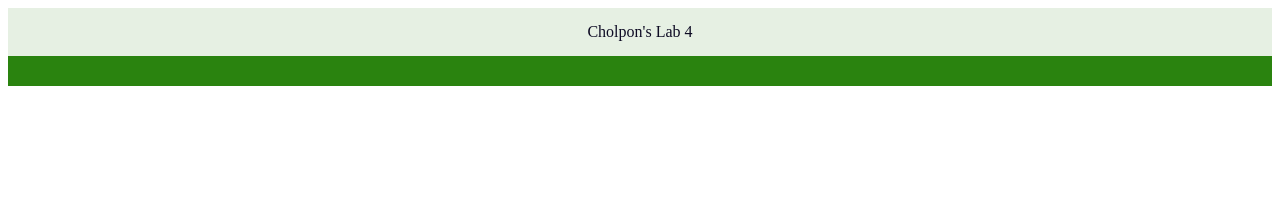
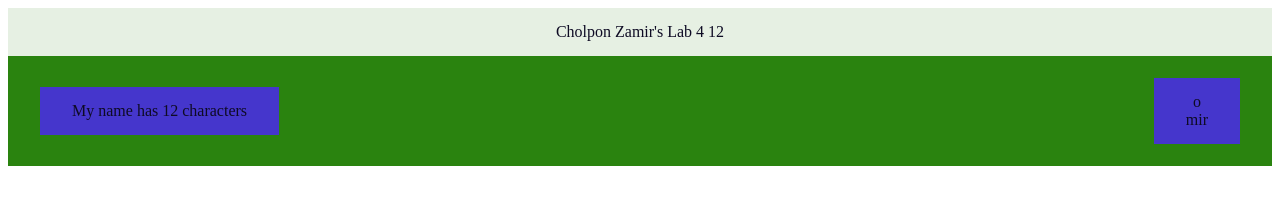
Before and after one commit to cholponzamir/cholponzamir.github.io, a plain HTML site: page Lab_4/index.html in a window 1280 px wide. Drawn offline with Linux system fonts and the light colour scheme.

Commit message:
lab 4 questions

```diff
--- a/Lab_4/js/scripts.js
+++ b/Lab_4/js/scripts.js
@@ -1,23 +1,68 @@
-let myFullName = "Bill Farmer"; // 10 characters in name...not including space
+
+
+
+
+
+
+let myFullName = "Cholpon Zamir"; // 10 characters in name...not including space
 // 1 Change the content of the div with class "header" to "[Your name]'s Lab 4"
 const myHeading = document.querySelector('.header');
-myHeading.textContent = "Cholpon's Lab 4";
+myHeading.textContent = myFullName+("'s Lab 4");
+
 
 // 2 Insert two paragraphs into the div with the class "content"
-//  Label each paragraph with a distinct class name
+
+
+
+let paragraph1=document.createElement('p');
+
+paragraph1.className=("content1");  //  Label each paragraph with a distinct class name
+
+let paragraph2=document.createElement('p1');
+
+paragraph2.className=("content1");
+
+Cont=document.querySelector(".content")
+
+Cont.append(paragraph1);
+
+Cont.append(paragraph2);
+
+
+
+
 
 
 // 3 Into the first paragraph, insert the phrase "my name has " length of your name " characters"
 //      (e.g. my name has 10 characters).
+lengthOfMyName=(myFullName.length)-1;//delete the space between first and last
+paragraph1.innerText="My name has "+lengthOfMyName+" characters";
+
 
 // 4 & 5 Into the second paragraph tag, return the 3rd character in your first name
 
+thirdCharacterOfMyName = myFullName.charAt(2);
+
+paragraph2.innerText=thirdCharacterOfMyName;
 // 6 Add a new line to your second paragraph
+//paragraph2.innerText="\n";
+//paragraph2.after('\n LA');
+
+paragraph2.innerText+="\n";
 
 // 7 Return the final three characters of your last name to that new line
+finalThreeLastName=myFullName.substr(-3);
 
+paragraph2.innerText+=finalThreeLastName;
 // 8 Substring your first and last name into two separate variables
+var firstName= myFullName.substr(-5);
+var lastName= myFullName.substr(0,7);
 
 // 9 Add the total length of your first and last names together
+totalNameCharacters=firstName.length+lastName.length;
 
 // 10 Display that total next to your name in your header
+
+
+
+myHeading.textContent += (" "+totalNameCharacters);
```
Also changed, not shown: Lab_4/index.html (+9 -1 lines).
